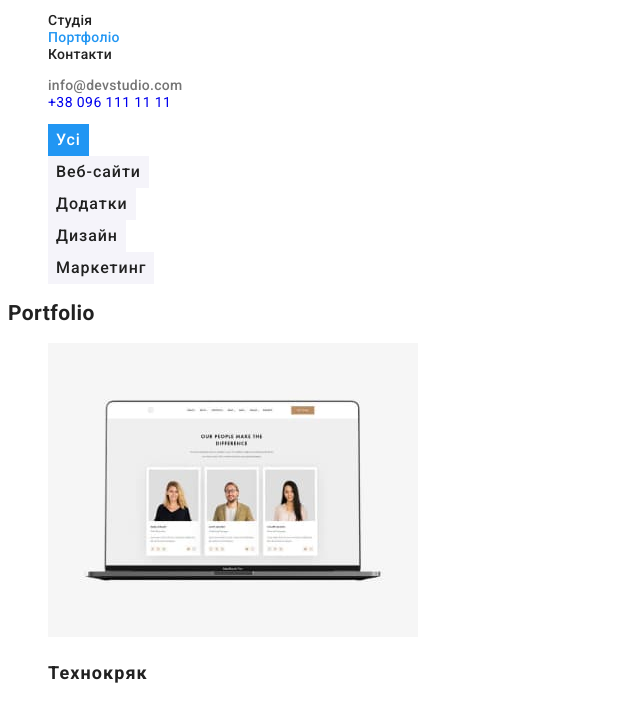
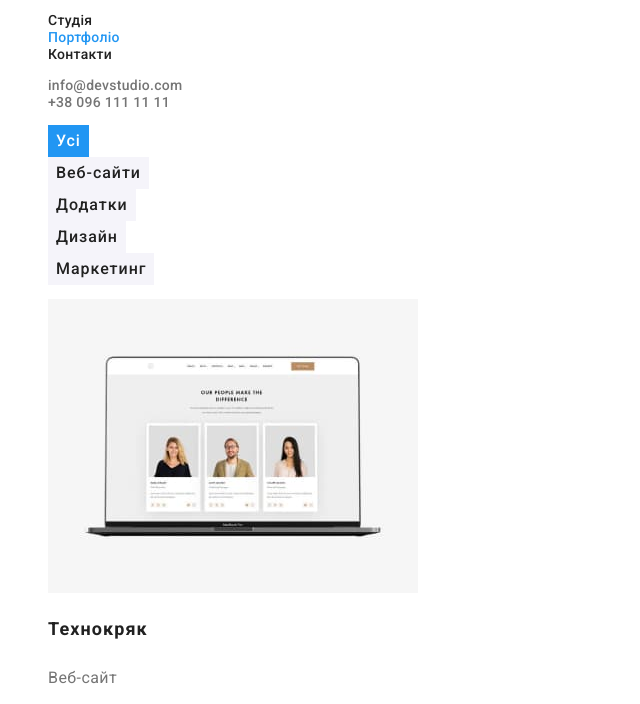
Before and after one commit to Gennadiy-Nikolaev/goit-markup-hw-02, a plain HTML site: page portfolio.html in a window 1280 px wide. Shown: the part 41-745 px from the top of the page, without its empty margins (0-640 px from the left). Drawn offline with Linux system fonts and the light colour scheme.

Commit message:
Update portfolio.html
end-hw-02

```diff
--- a/portfolio.html
+++ b/portfolio.html
@@ -11,6 +11,7 @@
     />
     <link rel="stylesheet" href="./css/styles.css" />
   </head>
+
   <body>
     <!--Header-->
     <header>
@@ -36,14 +37,13 @@
           >
         </li>
         <li>
-          <a href="tel:+380961111111" class="tel">+38 096 111 11 11</a>
+          <a href="tel:+380961111111" class="link">+38 096 111 11 11</a>
         </li>
       </ul>
     </header>
     <main>
       <h1 hidden>Портфоліо</h1>
       <!--Buttons-->
-      <section>
       <ul class="work-nav list">
         <li>
           <button type="button" class="button primary">Усі</button>
@@ -61,10 +61,7 @@
           <button type="button" class="button secondary">Маркетинг</button>
         </li>
       </ul>
-      </section>
       <!--Portfolio-->
-      <section>
-        <h1 class="work-title">Portfolio</h1>
       <ul class="work-list list">
         <li>
           <img
@@ -157,7 +154,6 @@
           <p class="post">Додаток</p>
         </li>
       </ul>
-      </section>
     </main>
     <!--Contact Section-->
     <footer class="footer">
```
Lines whose indentation alone changed are shown as unchanged.
